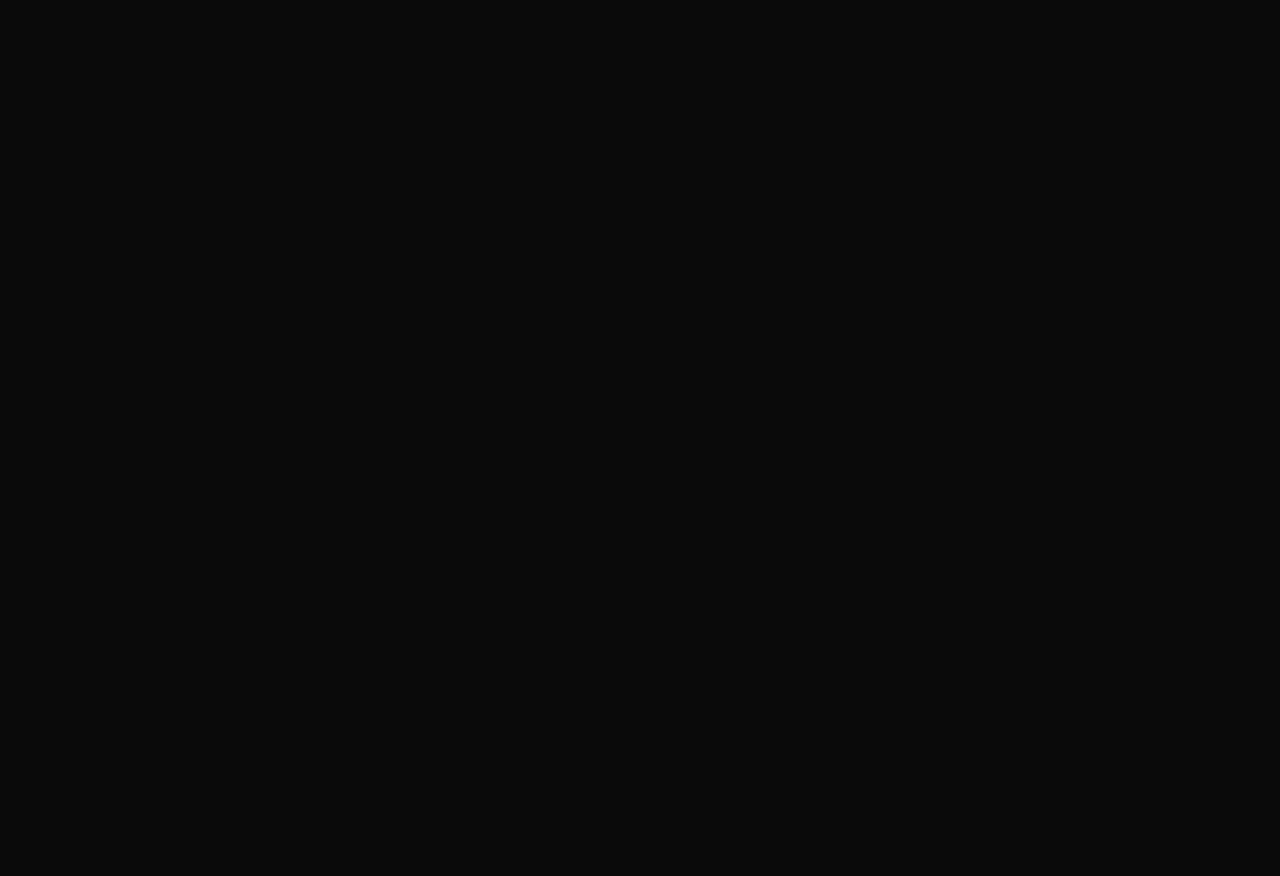
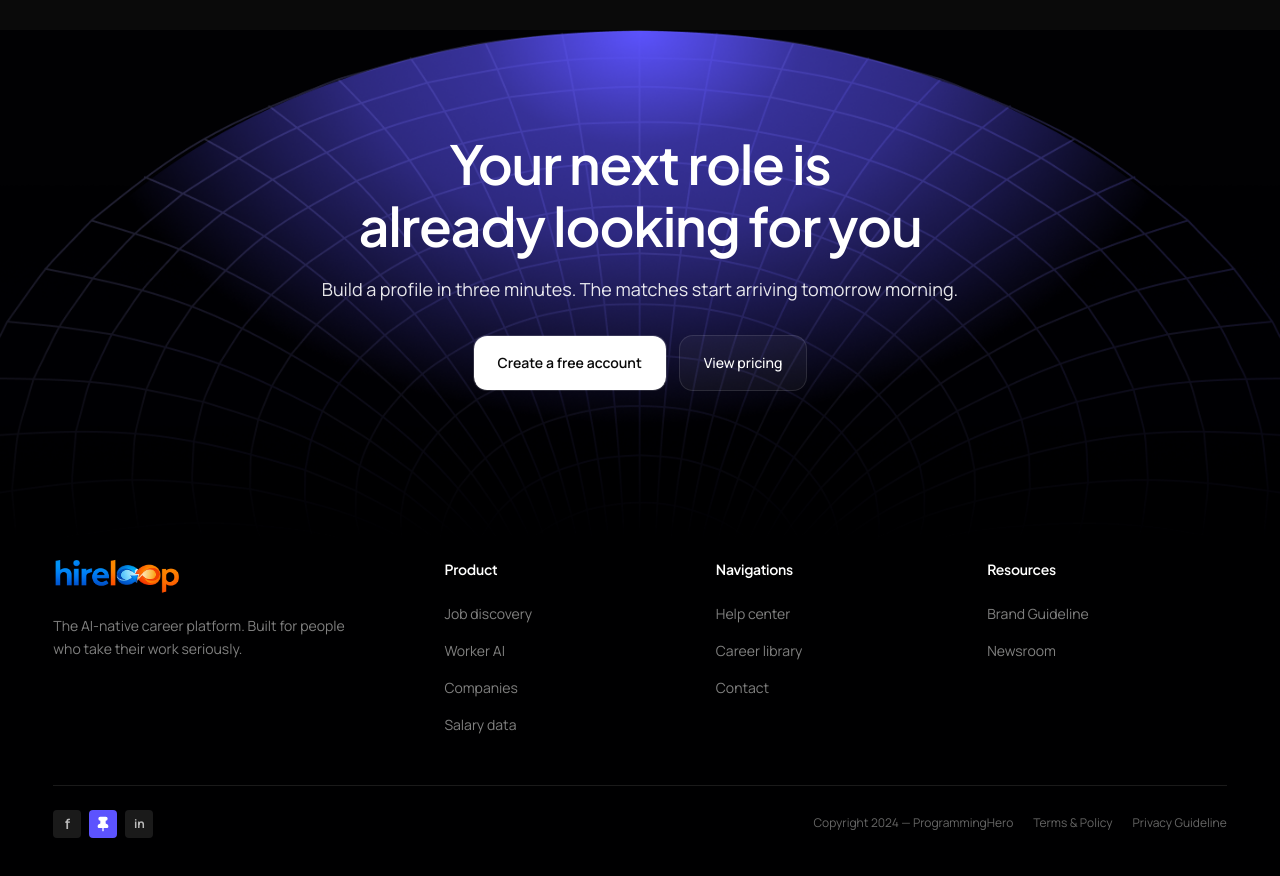
Before and after one commit to ratul-sardar/Hire-Loop, a Next.js app: page / in a window 1280 px wide. Shown: the part 3440-4316 px from the top of the page. Before the commit the page ends 3470 px from the top, so only its background shows below. Built offline with nearby package versions, Linux system fonts and the light colour scheme.

Commit message:
added footer section

```diff
--- a/src/app/page.tsx
+++ b/src/app/page.tsx
@@ -1,4 +1,5 @@
 import { FeaturesSection } from "@/components/sections/features-section";
+import { FooterSection } from "@/components/sections/footer-section";
 import { HeroSearchSection } from "@/components/sections/hero-search-section";
 import { JobDiscoverySection } from "@/components/sections/job-discovery-section";
 import { StatsSection } from "@/components/sections/stats-section";
@@ -15,6 +16,7 @@ export default function Home() {
       </div>
       <JobDiscoverySection />
       <FeaturesSection />
+      <FooterSection />
     </main>
   );
 }
--- /dev/null
+++ b/src/components/sections/footer-section.tsx
@@ -0,0 +1,125 @@
+import { Pin } from "lucide-react";
+import Image from "next/image";
+
+import { PrimaryCta } from "@/components/shared/primary-cta";
+import { SecondaryCta } from "@/components/shared/secondary-cta";
+
+const footerGroups = [
+  {
+    title: "Product",
+    links: ["Job discovery", "Worker AI", "Companies", "Salary data"],
+  },
+  {
+    title: "Navigations",
+    links: ["Help center", "Career library", "Contact"],
+  },
+  {
+    title: "Resources",
+    links: ["Brand Guideline", "Newsroom"],
+  },
+];
+
+function FooterSection() {
+  return (
+    <footer
+      className="overflow-hidden bg-surface-950 bg-top bg-no-repeat text-text-inverse"
+      style={{
+        backgroundImage: "url('/images/footer-bg.png')",
+        backgroundSize: "100% auto",
+      }}
+    >
+      <div className="relative flex min-h-100 flex-col items-center justify-center px-6 py-20 text-center sm:px-10 lg:min-h-116 lg:py-24">
+        <div className="relative z-10 flex max-w-2xl flex-col items-center">
+          <h2 className="max-w-2xl text-text-inverse">
+            Your next role is
+            <br />
+            already looking for you
+          </h2>
+          <p className="mt-5 text-body-md text-text-inverse/90 sm:text-body-lg">
+            Build a profile in three minutes. The matches start arriving
+            tomorrow morning.
+          </p>
+          <div className="mt-8 flex flex-wrap justify-center gap-3">
+            <PrimaryCta href="/sign-up">Create a free account</PrimaryCta>
+            <SecondaryCta href="/pricing">View pricing</SecondaryCta>
+          </div>
+        </div>
+      </div>
+
+      <div className="section-container pt-12! pb-8! sm:pt-16! sm:pb-10!">
+        <div className="grid gap-12 lg:grid-cols-[1.5fr_repeat(3,1fr)] lg:gap-8">
+          <div className="max-w-xs">
+            <Image
+              src="/images/hireloop-logo-7e5f40.png"
+              alt="HireLoop"
+              width={154}
+              height={44}
+              className="h-9 w-auto object-contain object-left"
+            />
+            <p className="mt-5 text-body-sm leading-[1.7] text-text-inverse/50">
+              The AI-native career platform. Built for people who take their
+              work seriously.
+            </p>
+          </div>
+
+          {footerGroups.map((group) => (
+            <div key={group.title}>
+              <h3 className="text-body-sm font-semibold text-text-inverse">
+                {group.title}
+              </h3>
+              <ul className="mt-5 flex flex-col gap-3">
+                {group.links.map((link) => (
+                  <li key={link}>
+                    <a
+                      href="#footer"
+                      className="text-body-sm text-text-inverse/50 transition-colors hover:text-text-inverse focus-visible:outline-2 focus-visible:outline-offset-2 focus-visible:outline-ring"
+                    >
+                      {link}
+                    </a>
+                  </li>
+                ))}
+              </ul>
+            </div>
+          ))}
+        </div>
+
+        <div className="mt-12 flex flex-col-reverse items-start justify-between gap-6 border-t border-text-inverse/10 pt-6 sm:flex-row sm:items-center">
+          <div className="flex items-center gap-2">
+            <a
+              href="#facebook"
+              aria-label="Facebook"
+              className="flex size-7 items-center justify-center rounded bg-text-inverse/10 text-text-inverse/70 hover:bg-text-inverse/20 hover:text-text-inverse"
+            >
+              <span className="text-sm font-bold">f</span>
+            </a>
+            <a
+              href="#pinterest"
+              aria-label="Pinterest"
+              className="flex size-7 items-center justify-center rounded bg-brand text-text-inverse"
+            >
+              <Pin aria-hidden="true" className="size-4 fill-current" />
+            </a>
+            <a
+              href="#linkedin"
+              aria-label="LinkedIn"
+              className="flex size-7 items-center justify-center rounded bg-text-inverse/10 text-text-inverse/70 hover:bg-text-inverse/20 hover:text-text-inverse"
+            >
+              <span className="text-xs font-bold">in</span>
+            </a>
+          </div>
+          <div className="flex flex-wrap gap-x-5 gap-y-2 text-body-xs text-text-inverse/40">
+            <span>Copyright 2024 — ProgrammingHero</span>
+            <a href="#terms" className="hover:text-text-inverse">
+              Terms &amp; Policy
+            </a>
+            <a href="#privacy" className="hover:text-text-inverse">
+              Privacy Guideline
+            </a>
+          </div>
+        </div>
+      </div>
+    </footer>
+  );
+}
+
+export { FooterSection };
--- a/src/components/sections/job-discovery-section.tsx
+++ b/src/components/sections/job-discovery-section.tsx
@@ -1,4 +1,5 @@
 import { JobCard } from "@/components/shared/job-card";
+import { PrimaryCta } from "@/components/shared/primary-cta";
 import { SectionBadge } from "@/components/shared/section-badge";
 
 const jobs = [
@@ -69,12 +70,9 @@ function JobDiscoverySection() {
         ))}
       </div>
 
-      <a
-        href="#jobs"
-        className="mt-10 inline-flex h-14 items-center justify-center rounded-xl border border-border bg-text-inverse px-6 text-body-md font-medium text-background transition-colors hover:bg-text-inverse/90 focus-visible:outline-2 focus-visible:outline-offset-4 focus-visible:outline-ring"
-      >
+      <PrimaryCta href="#jobs" className="mt-10">
         View all job openings
-      </a>
+      </PrimaryCta>
     </section>
   );
 }
--- /dev/null
+++ b/src/components/shared/primary-cta.tsx
@@ -0,0 +1,27 @@
+import type { ReactNode } from "react";
+
+import { Button } from "@/components/ui/button";
+import { cn } from "@/lib/utils";
+
+type PrimaryCtaProps = {
+  href: string;
+  children: ReactNode;
+  className?: string;
+};
+
+function PrimaryCta({ href, children, className }: PrimaryCtaProps) {
+  return (
+    <Button
+      render={<a href={href}>{children}</a>}
+      variant="outline"
+      className={cn(
+        "h-14 rounded-xl border-border bg-text-inverse! px-6 text-body-md font-semibold text-background transition-colors hover:bg-text-inverse/80! hover:text-background focus-visible:outline-2 focus-visible:outline-offset-4 focus-visible:outline-ring",
+        className,
+      )}
+    >
+      {children}
+    </Button>
+  );
+}
+
+export { PrimaryCta };
--- /dev/null
+++ b/src/components/shared/secondary-cta.tsx
@@ -0,0 +1,27 @@
+import type { ReactNode } from "react";
+
+import { Button } from "@/components/ui/button";
+import { cn } from "@/lib/utils";
+
+type SecondaryCtaProps = {
+  href: string;
+  children: ReactNode;
+  className?: string;
+};
+
+function SecondaryCta({ href, children, className }: SecondaryCtaProps) {
+  return (
+    <Button
+      render={<a href={href}>{children}</a>}
+      variant="outline"
+      className={cn(
+        "h-14 rounded-xl border-border bg-transparent px-6 text-body-md font-medium text-text-inverse transition-colors hover:bg-text-inverse/10 hover:text-text-inverse focus-visible:outline-2 focus-visible:outline-offset-4 focus-visible:outline-ring",
+        className,
+      )}
+    >
+      {children}
+    </Button>
+  );
+}
+
+export { SecondaryCta };
```
Also changed, not shown: public/images/footer-bg.png (added).
